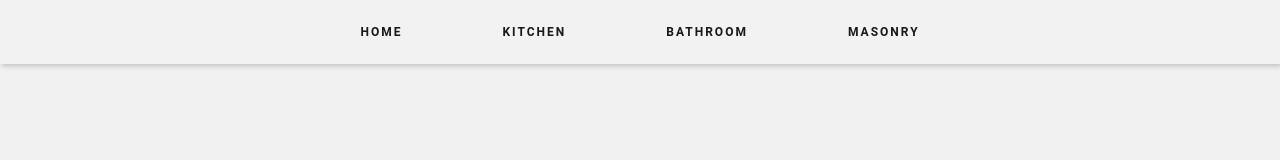
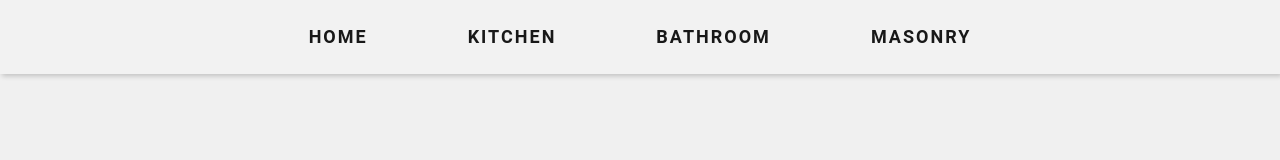
Before and after one commit to Brandonpani/rebuild-colorado-master, a website: page dist/index.html in a window 1280 px wide. Drawn offline with Linux system fonts and the light colour scheme.

```diff
--- a/dist/css/estilos.css
+++ b/dist/css/estilos.css
@@ -146,7 +146,6 @@
   margin-inline: auto;
   transform: translateX(-10%);
   outline: none;
-  border-radius: 0;
   padding: 0;
   padding-block: 1.3rem;
   background-color: rgb(28, 89, 230);
--- a/dist/index.html
+++ b/dist/index.html
@@ -20,10 +20,10 @@
             <!-- <div class="logo">Colorado Remodeling & Construction</div> -->
 
             <ul class="nav">
-                <li class="linkNav"><a href="index.html">Home</a></li>
-                <li class="linkNav"><a href="kitchen.html">Kitchen</a></li>
-                <li class="linkNav"><a href="#">Bathroom</a></li>
-                <li class="linkNav"><a href="#">Masonry</a></li>
+                <li class="navItem"><a class="linkNav" href="index.html">Home</a></li>
+                <li class="navItem"><a class="linkNav" href="kitchen.html">Kitchen</a></li>
+                <li class="navItem"><a class="linkNav" href="#">Bathroom</a></li>
+                <li class="navItem"><a class="linkNav" href="#">Masonry</a></li>
             </ul>
         </nav>
     </head>
```
Also changed, not shown: 1 other file.
